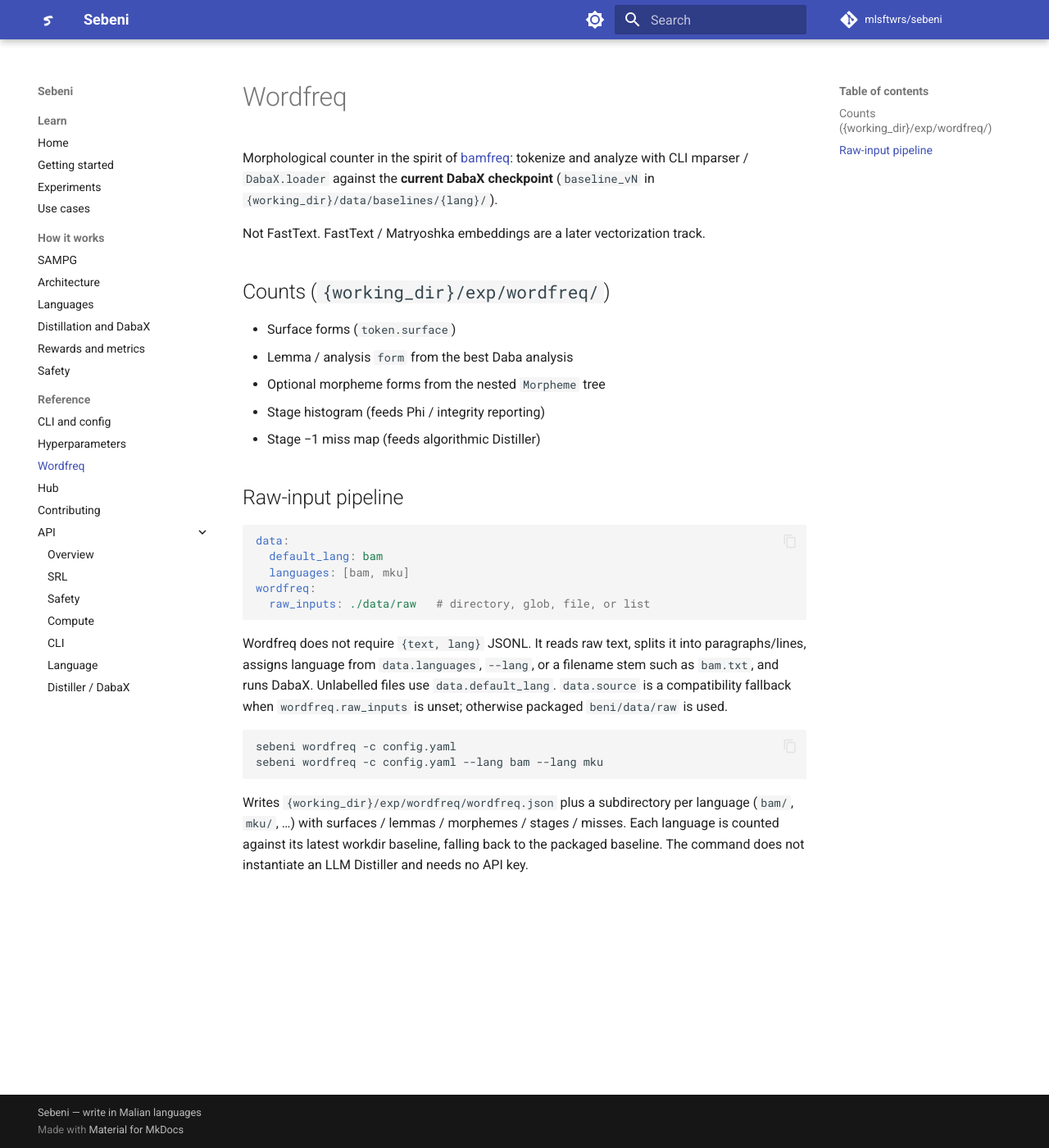
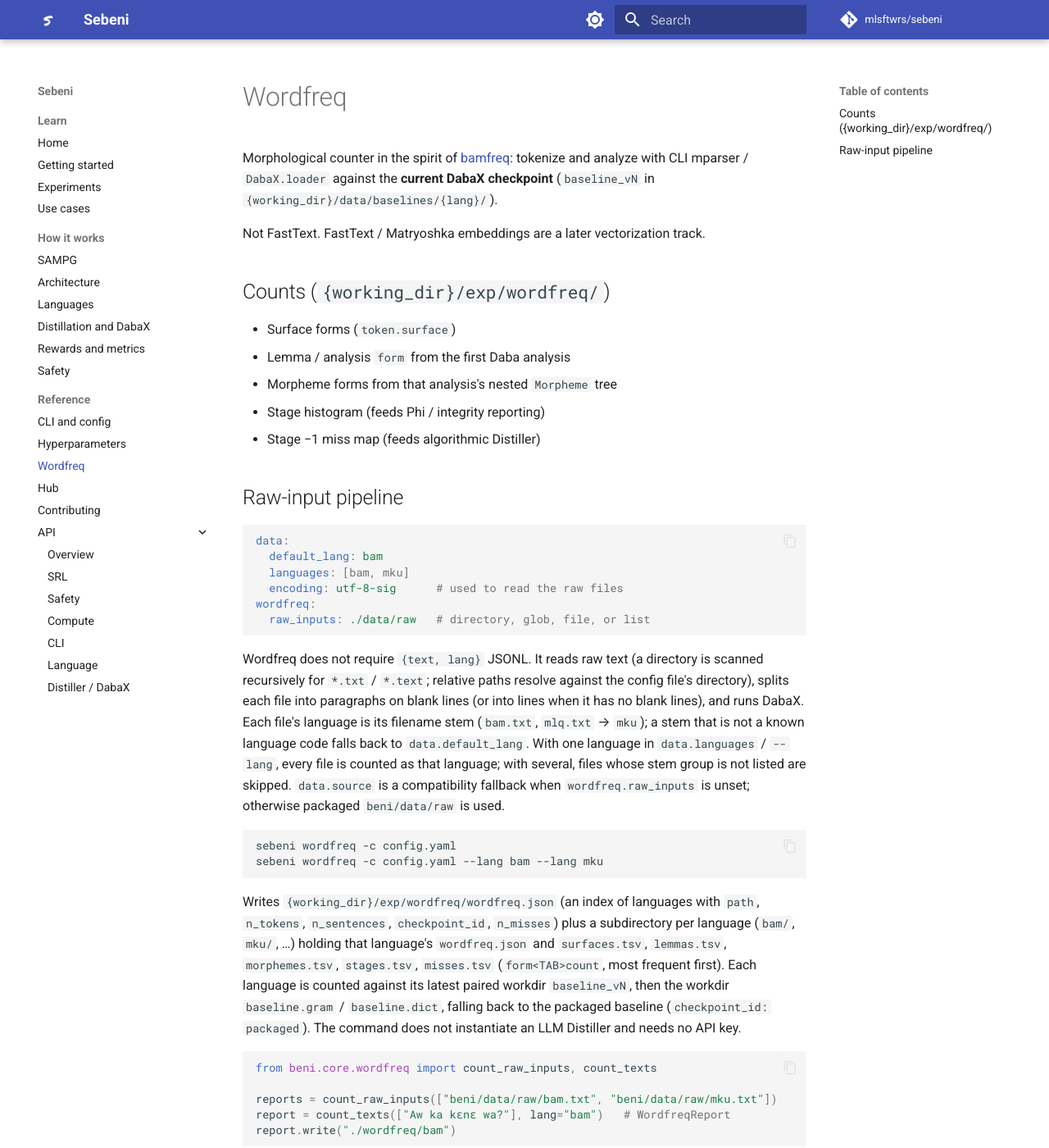
Before and after one commit to RobotsMali-AI/sebeni, an MkDocs documentation site: the page built from docs/wordfreq.md, in a window 1280 px wide and 1400 px high. Shown: the whole window at 82% size. Built offline with MkDocs 1.6.1 and Material for MkDocs 9.7.7, drawn with Linux system fonts in a browser that asks for light colours; comment, search, counter and statistics services are not loaded.

Commit message:
docs(wordfreq): describe input scanning and output files

````diff
--- a/docs/wordfreq.md
+++ b/docs/wordfreq.md
@@ -10,8 +10,8 @@ Not FastText. FastText / Matryoshka embeddings are a later vectorization track.
 ## Counts (`{working_dir}/exp/wordfreq/`)
 
 - Surface forms (`token.surface`)
-- Lemma / analysis `form` from the best Daba analysis
-- Optional morpheme forms from the nested `Morpheme` tree
+- Lemma / analysis `form` from the first Daba analysis
+- Morpheme forms from that analysis's nested `Morpheme` tree
 - Stage histogram (feeds Phi / integrity reporting)
 - Stage −1 miss map (feeds algorithmic Distiller)
 
@@ -21,23 +21,41 @@ Not FastText. FastText / Matryoshka embeddings are a later vectorization track.
 data:
   default_lang: bam
   languages: [bam, mku]
+  encoding: utf-8-sig      # used to read the raw files
 wordfreq:
   raw_inputs: ./data/raw   # directory, glob, file, or list
 ```
 
-Wordfreq does not require `{text, lang}` JSONL. It reads raw text, splits it
-into paragraphs/lines, assigns language from `data.languages`, `--lang`, or a
-filename stem such as `bam.txt`, and runs DabaX. Unlabelled files use
-`data.default_lang`. `data.source` is a compatibility fallback when
-`wordfreq.raw_inputs` is unset; otherwise packaged `beni/data/raw` is used.
+Wordfreq does not require `{text, lang}` JSONL. It reads raw text (a
+directory is scanned recursively for `*.txt` / `*.text`; relative paths resolve
+against the config file's directory), splits each file into paragraphs on blank
+lines (or into lines when it has no blank lines), and runs DabaX. Each file's
+language is its filename stem (`bam.txt`, `mlq.txt` → `mku`); a stem that is not
+a known language code falls back to `data.default_lang`. With one language in
+`data.languages` / `--lang`, every file is counted as that language; with
+several, files whose stem group is not listed are skipped. `data.source` is a
+compatibility fallback when `wordfreq.raw_inputs` is unset; otherwise packaged
+`beni/data/raw` is used.
 
 ```
 sebeni wordfreq -c config.yaml
 sebeni wordfreq -c config.yaml --lang bam --lang mku
 ```
 
-Writes `{working_dir}/exp/wordfreq/wordfreq.json` plus a subdirectory per
-language (`bam/`, `mku/`, …) with surfaces / lemmas / morphemes / stages /
-misses. Each language is counted against its latest workdir baseline, falling
-back to the packaged baseline. The command does not instantiate an LLM
-Distiller and needs no API key.
+Writes `{working_dir}/exp/wordfreq/wordfreq.json` (an index of languages with
+`path`, `n_tokens`, `n_sentences`, `checkpoint_id`, `n_misses`) plus a
+subdirectory per language (`bam/`, `mku/`, …) holding that language's
+`wordfreq.json` and `surfaces.tsv`, `lemmas.tsv`, `morphemes.tsv`, `stages.tsv`,
+`misses.tsv` (`form<TAB>count`, most frequent first). Each language is counted
+against its latest paired workdir `baseline_vN`, then the workdir
+`baseline.gram` / `baseline.dict`, falling back to the packaged baseline
+(`checkpoint_id: packaged`). The command does not instantiate an LLM Distiller
+and needs no API key.
+
+```python
+from beni.core.wordfreq import count_raw_inputs, count_texts
+
+reports = count_raw_inputs(["beni/data/raw/bam.txt", "beni/data/raw/mku.txt"])
+report = count_texts(["Aw ka kɛnɛ wa?"], lang="bam")   # WordfreqReport
+report.write("./wordfreq/bam")
+```
````
